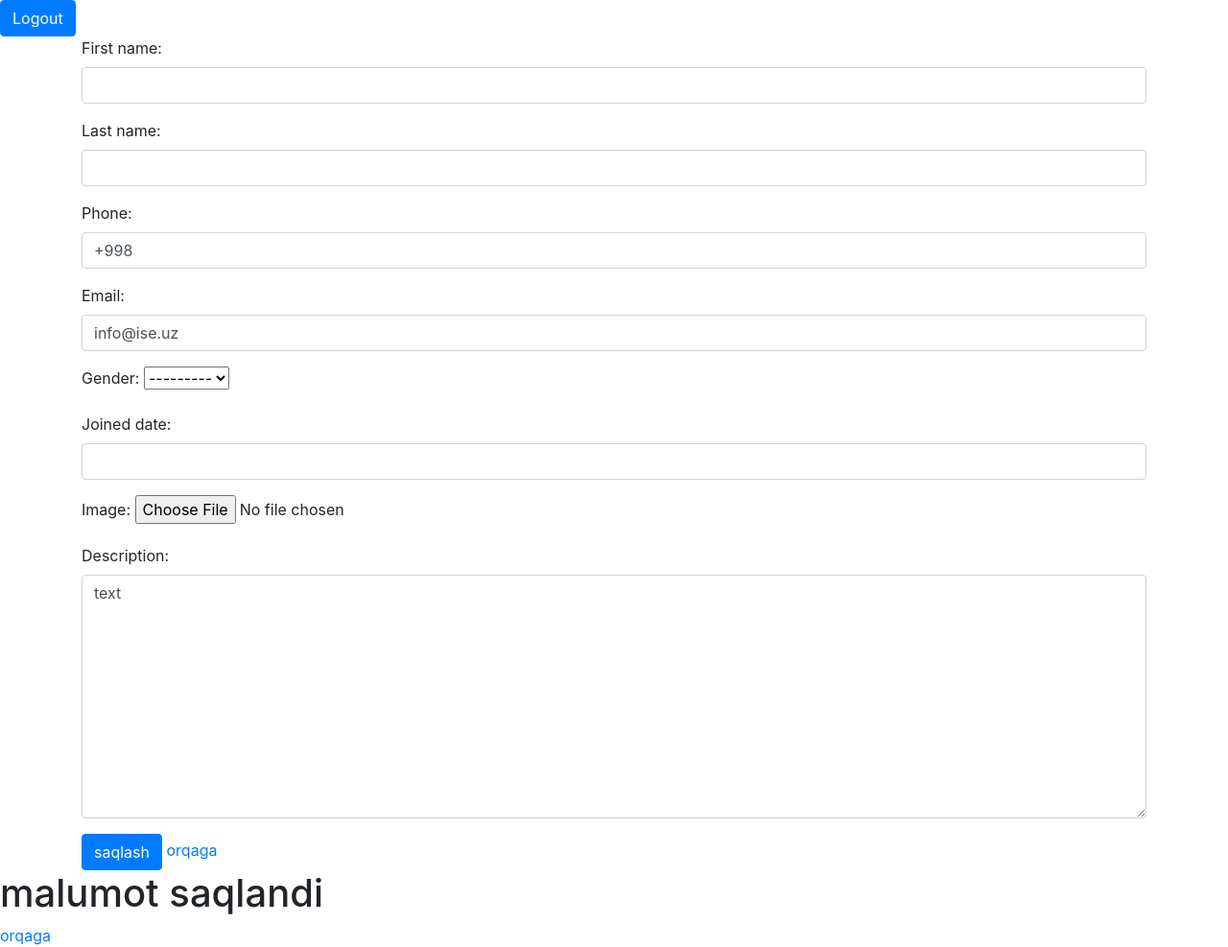
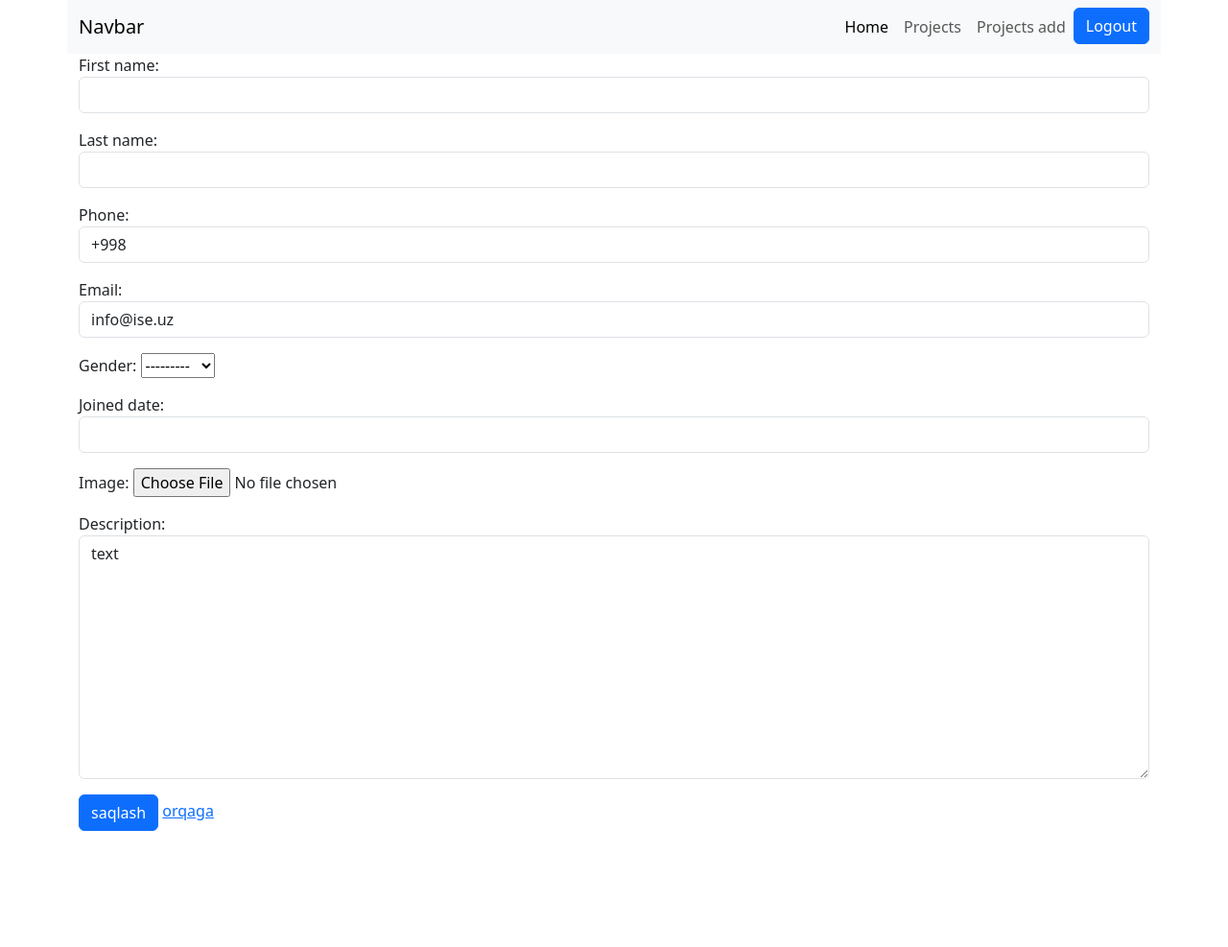
Before and after one commit to jafar09/face_project_new, a Django app: page /project/add in a window 1280 px wide. Shown: the whole page at 96% size. After the commit the page ends 866 px from the top, so only its background shows below. Run offline with Django 4.2, Linux system fonts and the light colour scheme.

Commit message:
project uzgardi

```diff
--- a/members/urls.py
+++ b/members/urls.py
@@ -1,12 +1,10 @@
 from django.urls import  path
 from . import views
 urlpatterns = [
-    path('home/', views.home, name='home'),
+    path('home/', views.home, name='    '),
     path('login/', views.custom_login, name='login'),
     path('signup/', views.signup, name = "signup"),
     path('logout/',views.LogoutPage,name="logout"),
     path('projects',views.project_show, name = "project_show"),
     path('project/add',views.project_add, name = "project_add"),
-    path('test/', views.test, name='test'),
-
 ]
--- a/members/views.py
+++ b/members/views.py
@@ -8,19 +8,13 @@ from django.contrib.auth.decorators import login_required
 from django.contrib import messages
 
 # @login_required(login_url='login')
+
 def home(request):
     form = ProjectForm()
     context={
         'form':form,
     }
     return render(request, "home.html",context)
-
-
-
-def test(request):
-    return render(request,'test.html')
-
-
 
 
 def signup(request):
--- a/templates/home.html
+++ b/templates/home.html
@@ -7,15 +7,42 @@
   <meta name="viewport" content="width=device-width, initial-scale=1, shrink-to-fit=no">
 
   <!-- Bootstrap CSS -->
-    <link rel="stylesheet" href="https://cdn.jsdelivr.net/npm/bootstrap@4.0.0/dist/css/bootstrap.min.css"
-        integrity="sha384-Gn5384xqQ1aoWXA+058RXPxPg6fy4IWvTNh0E263XmFcJlSAwiGgFAW/dAiS6JXm" crossorigin="anonymous">
+  <link href="https://cdn.jsdelivr.net/npm/bootstrap@5.3.3/dist/css/bootstrap.min.css" rel="stylesheet" integrity="sha384-QWTKZyjpPEjISv5WaRU9OFeRpok6YctnYmDr5pNlyT2bRjXh0JMhjY6hW+ALEwIH" crossorigin="anonymous">
 
   <title>Home Page</title>
 </head>
 
 <body>
+  <!-- navbar boshlandi -->
+  <nav class="navbar navbar-expand-lg bg-body-tertiary container">
+    <div class="container-fluid">
+      <button class="navbar-toggler" type="button" data-bs-toggle="collapse" data-bs-target="#navbarTogglerDemo03" aria-controls="navbarTogglerDemo03" aria-expanded="false" aria-label="Toggle navigation">
+        <span class="navbar-toggler-icon"></span>
+      </button>
+      <a class="navbar-brand" href="#">Navbar</a>
+      <div class="collapse navbar-collapse" id="navbarTogglerDemo03">
+        <ul class="navbar-nav ms-auto mb-2 mb-lg-0">
+          <li class="nav-item">
+            <a href="{% url 'home' %}" class="nav-link active" aria-current="page" href="#">Home</a>
+          </li>
+          <li class="nav-item">
+            <a href="{% url 'logout' %}" class="nav-link" href="#">Projects</a>
+          </li>
+
+          <li class="nav-item">
+            <a class="nav-link" href="#">Projects add</a>
+          </li>
+          <li class="nav-item">
+            <a href="{% url 'logout' %}" class="btn btn-primary">Logout</a>
+          </li>
+        </ul>
+
+      </div>
+    </div>
+  </nav>
+  <!-- navbar tugadi -->
+
   <!-- <h1>Home Page</h1> -->
-    <a href="{% url 'logout' %}" class="btn btn-primary">Logout</a>
 
   <div class="container">
 
@@ -24,11 +51,17 @@
   </div>
   <!-- Optional JavaScript -->
   <!-- jQuery first, then Popper.js, then Bootstrap JS -->
-    <script src="https://code.jquery.com/jquery-3.3.1.slim.min.js" integrity="sha384-q8i/X+965DzO0rT7abK41JStQIAqVgRVzpbzo5smXKp4YfRvH+8abtTE1Pi6jizo" crossorigin="anonymous"></script>
-    <script src="https://cdn.jsdelivr.net/npm/popper.js@1.14.7/dist/umd/popper.min.js" integrity="sha384-UO2eT0CpHqdSJQ6hJty5KVphtPhzWj9WO1clHTMGa3JDZwrnQq4sF86dIHNDz0W1" crossorigin="anonymous"></script>
-    <script src="https://cdn.jsdelivr.net/npm/bootstrap@4.3.1/dist/js/bootstrap.min.js" integrity="sha384-JjSmVgyd0p3pXB1rRibZUAYoIIy6OrQ6VrjIEaFf/nJGzIxFDsf4x0xIM+B07jRM" crossorigin="anonymous"></script>
+  <script src="https://code.jquery.com/jquery-3.3.1.slim.min.js"
+    integrity="sha384-q8i/X+965DzO0rT7abK41JStQIAqVgRVzpbzo5smXKp4YfRvH+8abtTE1Pi6jizo"
+    crossorigin="anonymous"></script>
+  <script src="https://cdn.jsdelivr.net/npm/popper.js@1.14.7/dist/umd/popper.min.js"
+    integrity="sha384-UO2eT0CpHqdSJQ6hJty5KVphtPhzWj9WO1clHTMGa3JDZwrnQq4sF86dIHNDz0W1"
+    crossorigin="anonymous"></script>
+  <script src="https://cdn.jsdelivr.net/npm/bootstrap@4.3.1/dist/js/bootstrap.min.js"
+    integrity="sha384-JjSmVgyd0p3pXB1rRibZUAYoIIy6OrQ6VrjIEaFf/nJGzIxFDsf4x0xIM+B07jRM"
+    crossorigin="anonymous"></script>
 
-<h1> malumot saqlandi</h1>
-<a href="{% url 'project_add' %}" >orqaga </a>
+  <!-- <h1> malumot saqlandi</h1> -->
 </body>
+
 </html>
--- a/templates/project_add.html
+++ b/templates/project_add.html
@@ -6,7 +6,8 @@
     {{ form.as_p }}
     </table>
     <input type="submit" value="saqlash" class="btn btn-primary">
-    <a href="{% url 'home' %}">orqaga </a>
+    <a href="{% url 'project_add' %}" >orqaga </a>
+
 </form>
 </div>
 
--- a/templates/projects.html
+++ b/templates/projects.html
@@ -35,7 +35,6 @@
 
             </tr>
             {% endfor %}
-
         </tbody>
     </table>
 </div>
```
Also changed, not shown: templates/test.html (deleted, +0 -48 lines). Lines whose indentation alone changed are shown as unchanged.
